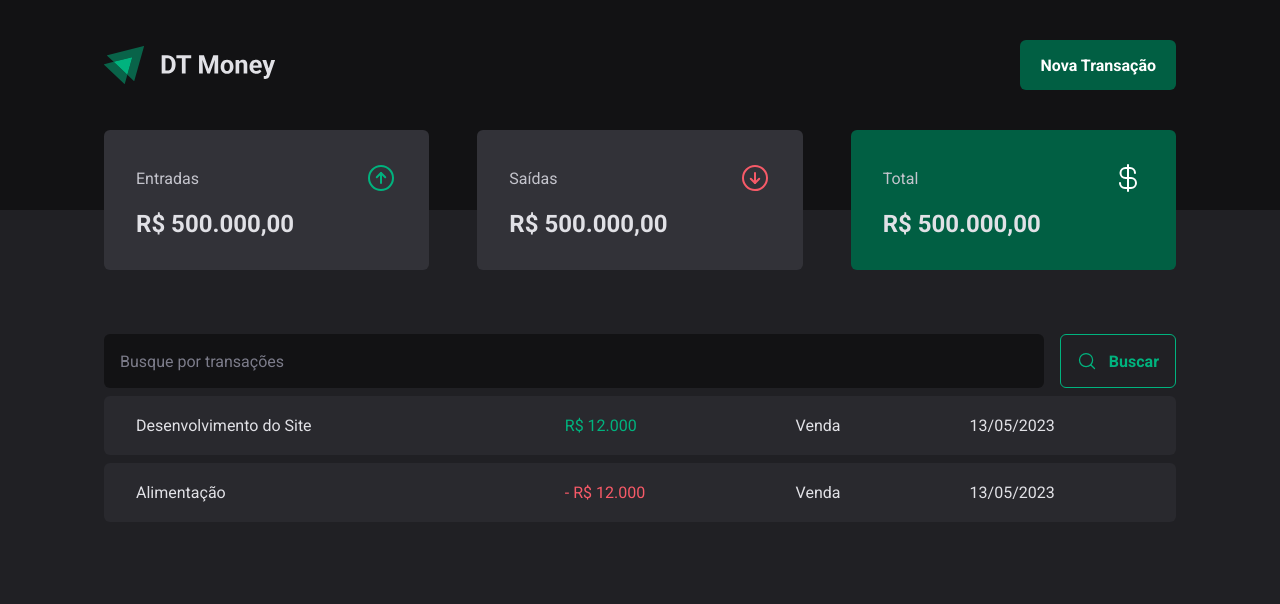
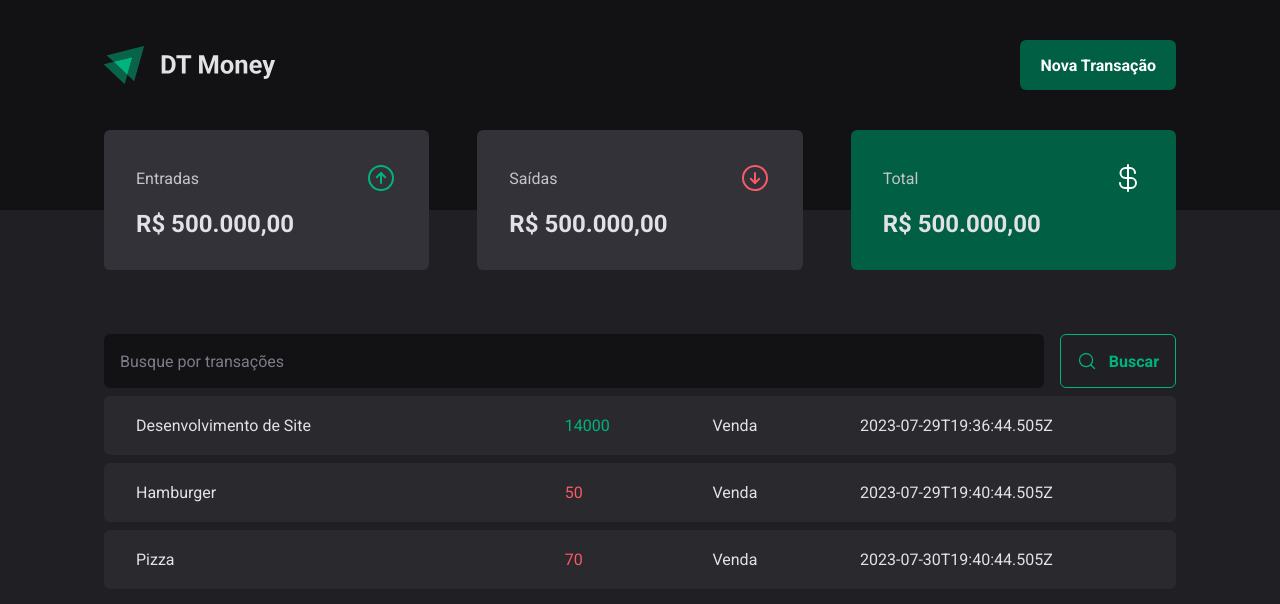
Before and after one commit to jschallenberger/finance-manager, a React (Vite) app: page / in a window 1280 px wide. Shown: the top 604 px of the page. Built offline with nearby package versions, Linux system fonts and the light colour scheme; data requests are answered from the project's data file.

Commit message:
Refactor Transactions to consume API

```diff
--- a/package.json
+++ b/package.json
@@ -5,6 +5,7 @@
   "type": "module",
   "scripts": {
     "dev": "vite",
+    "dev:server": "json-server server.json -w -d 500",
     "build": "tsc && vite build",
     "lint": "eslint src --ext ts,tsx --report-unused-disable-directives --max-warnings 0",
     "preview": "vite preview"
--- a/server.json
+++ b/server.json
@@ -15,6 +15,14 @@
       "category":"Venda",
       "price": 50,
       "createdAt": "2023-07-29T19:40:44.505Z"
+    },
+    {
+      "id":3,
+      "description":"Pizza",
+      "type": "outcome",
+      "category":"Venda",
+      "price": 70,
+      "createdAt": "2023-07-30T19:40:44.505Z"
     }
   ]
 }
--- a/src/pages/Transactions/index.tsx
+++ b/src/pages/Transactions/index.tsx
@@ -1,9 +1,32 @@
+import { useEffect, useState } from "react";
 import { Header } from "../../components/Header";
 import { Summary } from "../../components/Summary";
 import { SearchForm } from "./SearchForm";
 import { PriceHighlight, TransactionsContainer, TransactionsTable } from "./styles";
 
 export function Transactions(){
+  const [transactions, setTransactions] = useState<Transaction[]>([])
+
+  interface Transaction{
+    id: number;
+    description: string;
+    type: 'income' | 'outcome';
+    price: number;
+    category: string;
+    createdAt: string;
+  }
+
+  async function loadTransactions() {
+    const response = await fetch('http://localhost:3000/transactions')
+    const data = await response.json();
+
+    setTransactions(data)
+  }
+
+  useEffect(()=> {
+    loadTransactions();
+  },[])
+
   return (
     <div>
       <Header/>
@@ -13,18 +36,20 @@ export function Transactions(){
       <SearchForm/>
       <TransactionsTable>
         <tbody>
-          <tr>
-            <td width="40%">Desenvolvimento do Site</td>
-            <td><PriceHighlight variant="income">R$ 12.000</PriceHighlight></td>
-            <td>Venda</td>
-            <td>13/05/2023</td>
-          </tr>
-          <tr>
-            <td width="40%">Alimentação</td>
-            <td><PriceHighlight variant="outcome">- R$ 12.000</PriceHighlight></td>
-            <td>Venda</td>
-            <td>13/05/2023</td>
-          </tr>
+          {transactions.map(transaction =>{
+            return(
+            <tr key={transaction.id}>
+              <td width="40%">{transaction.description}</td>
+              <td>
+                <PriceHighlight variant={transaction.type}>
+                  {transaction.price}
+                </PriceHighlight>
+              </td>
+              <td>{transaction.category}</td>
+              <td>{transaction.createdAt}</td>
+            </tr>
+            )
+          })}
         </tbody>
       </TransactionsTable>
     </TransactionsContainer>
```
